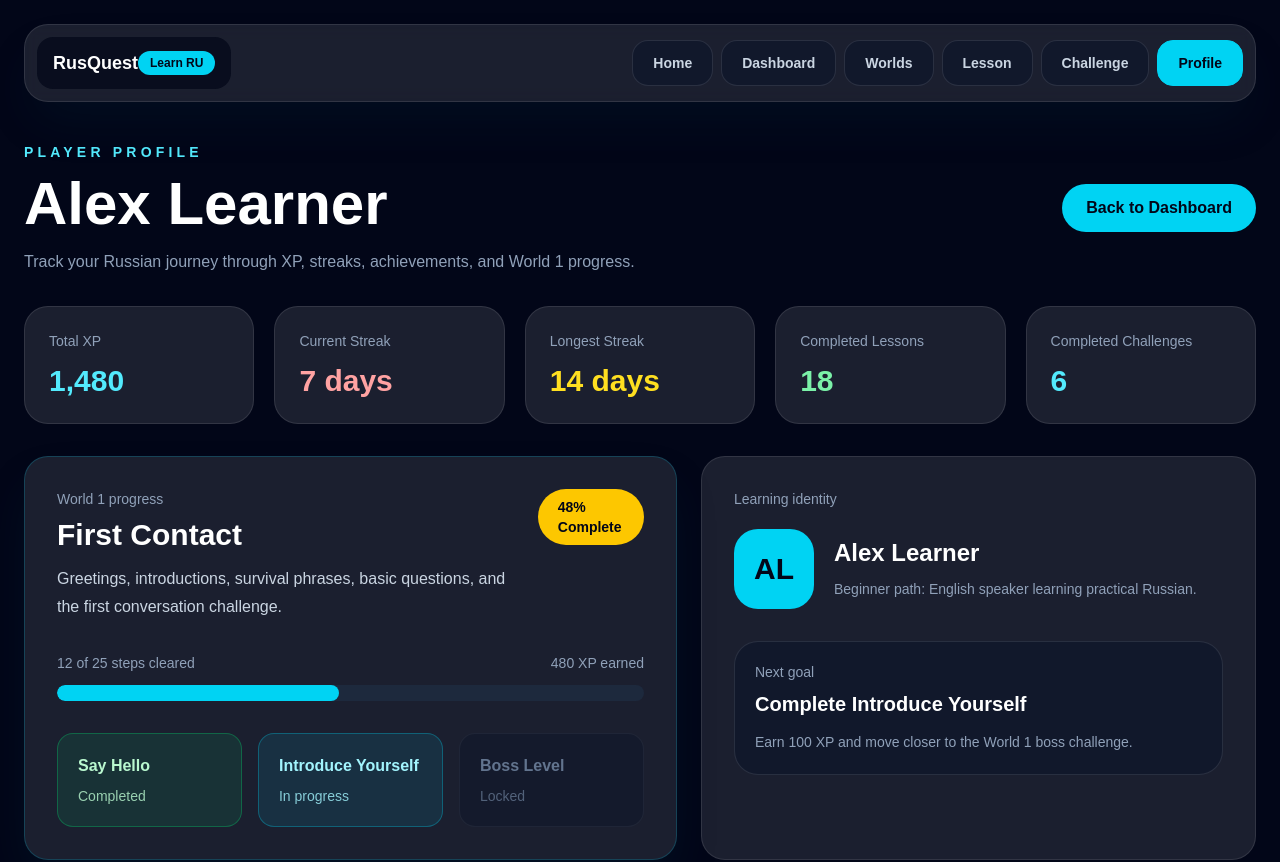
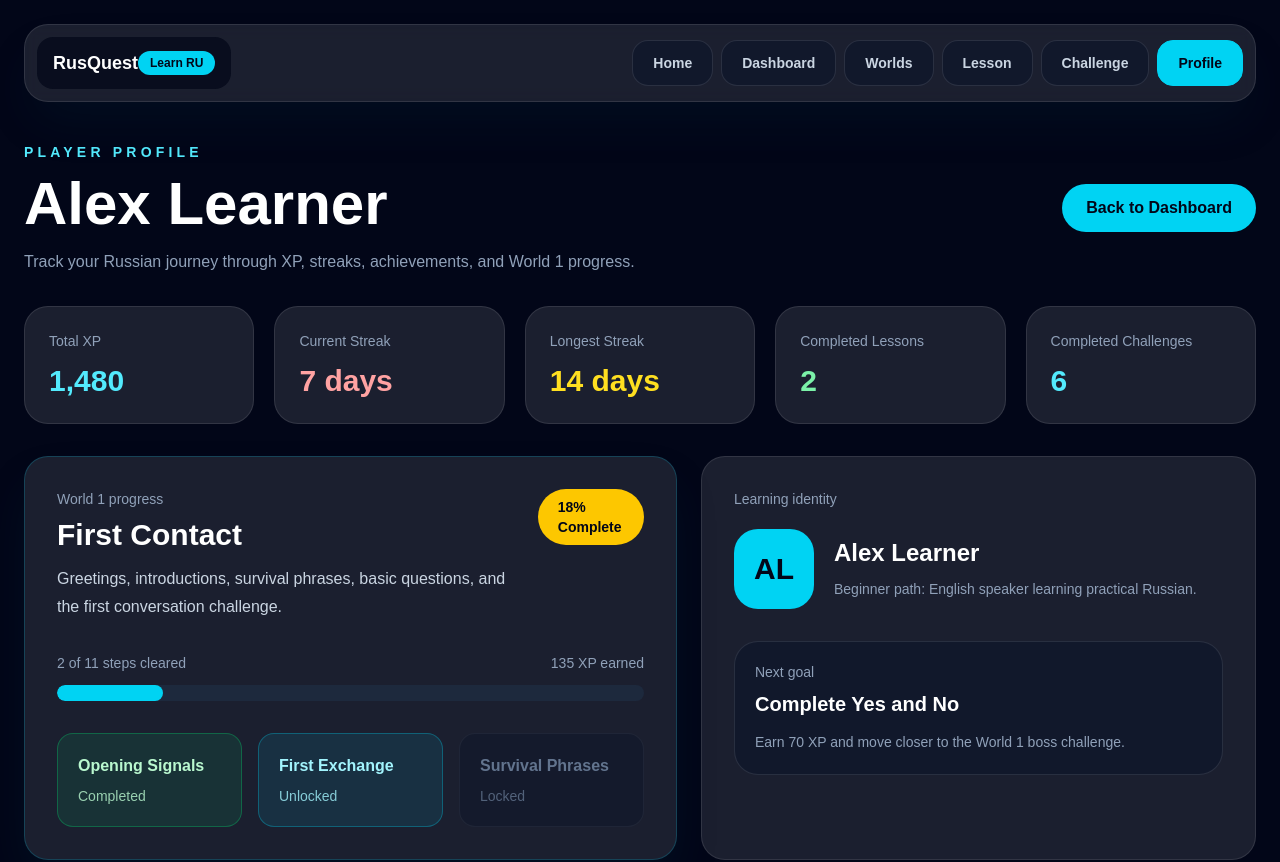
Before and after one commit to ayhampeter-debug/russian-learning-platform, a Next.js app: page /profile in a window 1280 px wide. Shown: the top 862 px of the page. Built offline with nearby package versions, Linux system fonts and the light colour scheme.

Commit message:
Add local progress saving

```diff
--- a/app/challenge/page.tsx
+++ b/app/challenge/page.tsx
@@ -13,6 +13,7 @@ import {
   type TextQuestion,
   worldOne,
 } from "@/lib/learning-data";
+import { completeChallenge } from "@/lib/progress-storage";
 import Link from "next/link";
 import { useState } from "react";
 
@@ -211,6 +212,10 @@ export default function ChallengePage() {
     const isLastQuestion = currentQuestionIndex === bossQuestions.length - 1;
 
     if (isLastQuestion || hearts === 0) {
+      if (finalPassed) {
+        completeChallenge("world-1-boss", xp, hearts);
+      }
+
       setIsFinished(true);
       return;
     }
--- a/app/dashboard/page.tsx
+++ b/app/dashboard/page.tsx
@@ -1,8 +1,18 @@
+"use client";
+
 import { Navigation } from "@/components/Navigation";
 import { userProgress, worldOne } from "@/lib/learning-data";
+import {
+  getLessonProgressState,
+  getProgressSummary,
+  useProgress,
+} from "@/lib/progress-storage";
 import Link from "next/link";
 
 export default function DashboardPage() {
+  const progress = useProgress();
+  const summary = getProgressSummary(progress);
+
   return (
     <main className="min-h-screen bg-slate-950 text-white">
       <Navigation />
@@ -25,17 +35,17 @@ export default function DashboardPage() {
         </div>
 
         <div className="grid gap-6 md:grid-cols-4">
-          <StatCard title="Total XP" value={userProgress.totalXp.toLocaleString()} icon="⚡" />
+          <StatCard title="Total XP" value={progress.totalXp.toLocaleString()} icon="XP" />
           <StatCard
             title="Current Streak"
-            value={`${userProgress.currentStreak} days`}
-            icon="🔥"
+            value={`${progress.currentStreak} days`}
+            icon="St"
           />
-          <StatCard title="Hearts" value={userProgress.hearts.toString()} icon="❤️" />
+          <StatCard title="Hearts" value={progress.hearts.toString()} icon="Ht" />
           <StatCard
             title="Achievements"
             value={userProgress.achievementsEarned.length.toString()}
-            icon="🏆"
+            icon="Ac"
           />
         </div>
 
@@ -47,31 +57,35 @@ export default function DashboardPage() {
                 <h2 className="text-2xl font-bold">{worldOne.subtitle}</h2>
               </div>
               <span className="rounded-full bg-yellow-400 px-4 py-2 text-sm font-bold text-slate-950">
-                Level {userProgress.level}
+                Level {Math.max(userProgress.level, Math.floor(progress.totalXp / 500))}
               </span>
             </div>
 
             <div className="mb-3 flex justify-between text-sm text-slate-400">
               <span>Progress</span>
-              <span>{userProgress.currentWorldProgressPercent}%</span>
+              <span>{summary.currentWorldProgressPercent}%</span>
             </div>
 
             <div className="h-4 overflow-hidden rounded-full bg-slate-800">
               <div
                 className="h-full rounded-full bg-cyan-400"
-                style={{ width: `${userProgress.currentWorldProgressPercent}%` }}
+                style={{ width: `${summary.currentWorldProgressPercent}%` }}
               />
             </div>
 
             <div className="mt-6 grid gap-4 md:grid-cols-3">
-              {worldOne.lessons.map((lesson) => (
-                <LessonMiniCard
-                  key={lesson.id}
-                  title={lesson.title}
-                  status={lesson.status}
-                  locked={lesson.locked}
-                />
-              ))}
+              {worldOne.lessons.map((lesson) => {
+                const lessonState = getLessonProgressState(lesson, progress);
+
+                return (
+                  <LessonMiniCard
+                    key={lesson.id}
+                    title={lesson.title}
+                    status={lessonState.status}
+                    locked={lessonState.locked}
+                  />
+                );
+              })}
             </div>
           </div>
 
@@ -130,7 +144,7 @@ function LessonMiniCard({
           : "border-white/10 bg-slate-900/70"
       }`}
     >
-      <p className="font-semibold">{locked ? "🔒 " : ""}{title}</p>
+      <p className="font-semibold">{locked ? "Locked: " : ""}{title}</p>
       <p className="mt-2 text-sm text-slate-400">{status}</p>
     </div>
   );
--- a/app/lesson/page.tsx
+++ b/app/lesson/page.tsx
@@ -13,6 +13,7 @@ import {
   type MatchingExercise,
   type SentenceOrderExercise,
 } from "@/lib/learning-data";
+import { completeLesson } from "@/lib/progress-storage";
 import Link from "next/link";
 import { useState } from "react";
 
@@ -126,6 +127,7 @@ export function LessonExperience({ lesson }: { lesson: Lesson }) {
 
   function handleNext() {
     if (currentExerciseIndex === lessonExercises.length - 1) {
+      completeLesson(currentLesson.id, xp);
       setIsFinished(true);
       return;
     }
--- a/app/profile/page.tsx
+++ b/app/profile/page.tsx
@@ -1,19 +1,39 @@
+"use client";
+
 import { Navigation } from "@/components/Navigation";
 import {
   achievements,
-  profileStats,
   recentActivity,
   userProgress,
   worldOne,
   type Achievement,
-  type ProfileStat,
   type RecentActivity,
+  type StatAccent,
 } from "@/lib/learning-data";
+import {
+  getProgressSummary,
+  getStageProgressState,
+  useProgress,
+} from "@/lib/progress-storage";
 import Link from "next/link";
 
-type StatCardProps = ProfileStat;
+type StatCardProps = {
+  title: string;
+  value: string;
+  accent: StatAccent;
+};
 
 export default function ProfilePage() {
+  const progress = useProgress();
+  const summary = getProgressSummary(progress);
+  const dynamicStats: StatCardProps[] = [
+    { title: "Total XP", value: progress.totalXp.toLocaleString(), accent: "cyan" },
+    { title: "Current Streak", value: `${progress.currentStreak} days`, accent: "red" },
+    { title: "Longest Streak", value: `${userProgress.longestStreak} days`, accent: "yellow" },
+    { title: "Completed Lessons", value: summary.completedLessons.length.toString(), accent: "green" },
+    { title: "Completed Challenges", value: summary.completedChallenges.length.toString(), accent: "cyan" },
+  ];
+
   return (
     <main className="min-h-screen bg-slate-950 text-white">
       <Navigation />
@@ -41,7 +61,7 @@ export default function ProfilePage() {
         </div>
 
         <div className="grid gap-5 md:grid-cols-2 lg:grid-cols-5">
-          {profileStats.map((stat) => (
+          {dynamicStats.map((stat) => (
             <StatCard key={stat.title} {...stat} />
           ))}
         </div>
@@ -59,33 +79,44 @@ export default function ProfilePage() {
               </div>
 
               <span className="w-fit rounded-full bg-yellow-400 px-5 py-2 text-sm font-black text-slate-950">
-                {userProgress.currentWorldProgressPercent}% Complete
+                {summary.currentWorldProgressPercent}% Complete
               </span>
             </div>
 
             <div className="mt-8">
               <div className="mb-3 flex justify-between text-sm text-slate-400">
                 <span>
-                  {userProgress.clearedSteps} of {userProgress.totalSteps} steps cleared
+                  {summary.clearedSteps} of {summary.totalSteps} steps cleared
                 </span>
-                <span>{userProgress.profileWorldXp} XP earned</span>
+                <span>{summary.profileWorldXp} XP earned</span>
               </div>
               <div className="h-4 overflow-hidden rounded-full bg-slate-800">
                 <div
                   className="h-full rounded-full bg-cyan-400"
-                  style={{ width: `${userProgress.currentWorldProgressPercent}%` }}
+                  style={{ width: `${summary.currentWorldProgressPercent}%` }}
                 />
               </div>
             </div>
 
             <div className="mt-8 grid gap-4 md:grid-cols-3">
-              <WorldStep title="Say Hello" status="Completed" tone="done" />
-              <WorldStep
-                title="Introduce Yourself"
-                status="In progress"
-                tone="active"
-              />
-              <WorldStep title="Boss Level" status="Locked" tone="locked" />
+              {worldOne.stages.slice(0, 3).map((stage) => {
+                const stageState = getStageProgressState(stage.id, progress);
+                const tone =
+                  stageState.status === "Completed"
+                    ? "done"
+                    : stageState.status === "Unlocked"
+                      ? "active"
+                      : "locked";
+
+                return (
+                  <WorldStep
+                    key={stage.id}
+                    title={stage.title}
+                    status={stageState.status}
+                    tone={tone}
+                  />
+                );
+              })}
             </div>
           </div>
 
@@ -106,10 +137,10 @@ export default function ProfilePage() {
             <div className="mt-8 rounded-3xl border border-white/10 bg-slate-900/80 p-5">
               <p className="text-sm text-slate-400">Next goal</p>
               <p className="mt-2 text-xl font-bold">
-                {userProgress.nextGoalTitle}
+                {summary.nextGoalTitle}
               </p>
               <p className="mt-3 text-sm leading-6 text-slate-400">
-                {userProgress.nextGoalDescription}
+                {summary.nextGoalDescription}
               </p>
             </div>
           </div>
--- a/app/worlds/page.tsx
+++ b/app/worlds/page.tsx
@@ -1,19 +1,17 @@
+"use client";
+
 import { Navigation } from "@/components/Navigation";
-import { userProgress, worldOne, type StageStatus } from "@/lib/learning-data";
+import { worldOne, type StageStatus } from "@/lib/learning-data";
+import {
+  getProgressSummary,
+  getStageProgressState,
+  useProgress,
+} from "@/lib/progress-storage";
 import Link from "next/link";
 
 export default function WorldsPage() {
-  function getStageStatus(stageId: string): StageStatus {
-    if (userProgress.completedStages.includes(stageId)) {
-      return "Completed";
-    }
-
-    if (userProgress.unlockedStages.includes(stageId)) {
-      return "Unlocked";
-    }
-
-    return "Locked";
-  }
+  const progress = useProgress();
+  const summary = getProgressSummary(progress);
 
   return (
     <main className="min-h-screen bg-slate-950 text-white">
@@ -39,25 +37,29 @@ export default function WorldsPage() {
             </div>
 
             <div className="rounded-full bg-yellow-400 px-5 py-2 font-bold text-slate-950">
-              {userProgress.currentWorldProgressPercent}% Complete
+              {summary.currentWorldProgressPercent}% Complete
             </div>
           </div>
 
           <div className="grid gap-5 md:grid-cols-2 lg:grid-cols-3">
-            {worldOne.stages.map((stage) => (
+            {worldOne.stages.map((stage) => {
+              const stageState = getStageProgressState(stage.id, progress);
+
+              return (
                 <StageCard
                   key={stage.id}
                   number={stage.number}
                   title={stage.title}
                   description={stage.description}
-                status={getStageStatus(stage.id)}
+                  status={stageState.status}
                   xp={`${stage.xp} XP`}
                   boss={stage.boss}
                   lessonId={
                     worldOne.lessons.find((lesson) => lesson.stageId === stage.id)?.id
                   }
                 />
-            ))}
+              );
+            })}
           </div>
         </div>
       </section>
@@ -101,7 +103,7 @@ function StageCard({
               : "bg-cyan-400 text-slate-950"
           }`}
         >
-          {locked && !boss ? "🔒" : number}
+          {locked && !boss ? "L" : number}
         </div>
 
         <span className="rounded-full bg-white/10 px-3 py-1 text-xs text-slate-300">
--- /dev/null
+++ b/lib/progress-storage.ts
@@ -0,0 +1,250 @@
+"use client";
+
+import { useSyncExternalStore } from "react";
+import { userProgress, worldOne, type Lesson, type StageStatus } from "@/lib/learning-data";
+
+const progressStorageKey = "russian-learning-platform-progress";
+const progressChangeEventName = "russian-learning-platform-progress-change";
+
+export type SavedProgress = {
+  completedLessonIds: string[];
+  completedChallengeIds: string[];
+  totalXp: number;
+  hearts: number;
+  currentStreak: number;
+};
+
+export type LessonProgressState = {
+  status: StageStatus | "In progress";
+  locked: boolean;
+  completed: boolean;
+};
+
+export const fallbackProgress: SavedProgress = {
+  completedLessonIds: worldOne.lessons
+    .filter(
+      (lesson) =>
+        lesson.status === "Completed" ||
+        worldOne.stages.some(
+          (stage) => stage.id === lesson.stageId && stage.status === "Completed",
+        ),
+    )
+    .map((lesson) => lesson.id),
+  completedChallengeIds: userProgress.completedChallenges,
+  totalXp: userProgress.totalXp,
+  hearts: userProgress.hearts,
+  currentStreak: userProgress.currentStreak,
+};
+
+function canUseLocalStorage() {
+  return typeof window !== "undefined" && typeof window.localStorage !== "undefined";
+}
+
+function unique(values: string[]) {
+  return Array.from(new Set(values));
+}
+
+function normalizeProgress(progress: Partial<SavedProgress>): SavedProgress {
+  return {
+    completedLessonIds: unique(
+      Array.isArray(progress.completedLessonIds) ? progress.completedLessonIds : [],
+    ),
+    completedChallengeIds: unique(
+      Array.isArray(progress.completedChallengeIds) ? progress.completedChallengeIds : [],
+    ),
+    totalXp:
+      typeof progress.totalXp === "number" && Number.isFinite(progress.totalXp)
+        ? progress.totalXp
+        : fallbackProgress.totalXp,
+    hearts:
+      typeof progress.hearts === "number" && Number.isFinite(progress.hearts)
+        ? progress.hearts
+        : fallbackProgress.hearts,
+    currentStreak:
+      typeof progress.currentStreak === "number" && Number.isFinite(progress.currentStreak)
+        ? progress.currentStreak
+        : fallbackProgress.currentStreak,
+  };
+}
+
+export function loadProgress(): SavedProgress {
+  if (!canUseLocalStorage()) {
+    return fallbackProgress;
+  }
+
+  try {
+    const storedProgress = window.localStorage.getItem(progressStorageKey);
+
+    if (!storedProgress) {
+      return fallbackProgress;
+    }
+
+    return normalizeProgress(JSON.parse(storedProgress) as Partial<SavedProgress>);
+  } catch {
+    return fallbackProgress;
+  }
+}
+
+export function saveProgress(progress: SavedProgress) {
+  if (!canUseLocalStorage()) {
+    return;
+  }
+
+  try {
+    window.localStorage.setItem(progressStorageKey, JSON.stringify(normalizeProgress(progress)));
+    window.dispatchEvent(new Event(progressChangeEventName));
+  } catch {
+    // Storage can fail in private browsing or under quota pressure; keep the app usable.
+  }
+}
+
+function subscribeToProgressChanges(onStoreChange: () => void) {
+  if (!canUseLocalStorage()) {
+    return () => {};
+  }
+
+  function handleStorageChange(event: StorageEvent) {
+    if (event.key === progressStorageKey) {
+      onStoreChange();
+    }
+  }
+
+  window.addEventListener(progressChangeEventName, onStoreChange);
+  window.addEventListener("storage", handleStorageChange);
+
+  return () => {
+    window.removeEventListener(progressChangeEventName, onStoreChange);
+    window.removeEventListener("storage", handleStorageChange);
+  };
+}
+
+export function useProgress() {
+  return useSyncExternalStore(subscribeToProgressChanges, loadProgress, () => fallbackProgress);
+}
+
+export function completeLesson(lessonId: string, xpEarned: number) {
+  const currentProgress = loadProgress();
+  const nextProgress = normalizeProgress({
+    ...currentProgress,
+    completedLessonIds: [...currentProgress.completedLessonIds, lessonId],
+    totalXp: currentProgress.totalXp + xpEarned,
+    hearts: Math.max(currentProgress.hearts, 1),
+  });
+
+  saveProgress(nextProgress);
+  return nextProgress;
+}
+
+export function completeChallenge(challengeId: string, xpEarned: number, heartsLeft: number) {
+  const currentProgress = loadProgress();
+  const nextProgress = normalizeProgress({
+    ...currentProgress,
+    completedChallengeIds: [...currentProgress.completedChallengeIds, challengeId],
+    totalXp: currentProgress.totalXp + xpEarned,
+    hearts: Math.max(heartsLeft, 0),
+  });
+
+  saveProgress(nextProgress);
+  return nextProgress;
+}
+
+export function getUnlockedLessonIds(completedLessonIds: string[]) {
+  const completedLessons = new Set(completedLessonIds);
+  const unlockedLessonIds = new Set<string>();
+
+  worldOne.lessons.forEach((lesson, index) => {
+    if (index === 0 || completedLessons.has(lesson.id)) {
+      unlockedLessonIds.add(lesson.id);
+      return;
+    }
+
+    const previousLesson = worldOne.lessons[index - 1];
+
+    if (previousLesson && completedLessons.has(previousLesson.id)) {
+      unlockedLessonIds.add(lesson.id);
+    }
+  });
+
+  return Array.from(unlockedLessonIds);
+}
+
+export function getLessonProgressState(
+  lesson: Lesson,
+  progress: SavedProgress,
+): LessonProgressState {
+  const completed = progress.completedLessonIds.includes(lesson.id);
+  const unlocked = getUnlockedLessonIds(progress.completedLessonIds).includes(lesson.id);
+
+  if (completed) {
+    return {
+      status: "Completed",
+      locked: false,
+      completed: true,
+    };
+  }
+
+  return {
+    status: unlocked ? "Unlocked" : "Locked",
+    locked: !unlocked,
+    completed: false,
+  };
+}
+
+export function getStageProgressState(stageId: string, progress: SavedProgress) {
+  const stageLessons = worldOne.lessons.filter((lesson) => lesson.stageId === stageId);
+  const completedLessons = new Set(progress.completedLessonIds);
+  const unlockedLessons = new Set(getUnlockedLessonIds(progress.completedLessonIds));
+
+  if (stageId === "boss-level") {
+    if (progress.completedChallengeIds.includes("world-1-boss")) {
+      return { status: "Completed" as StageStatus, locked: false };
+    }
+
+    const bossUnlocked = worldOne.lessons.every((lesson) => completedLessons.has(lesson.id));
+    return {
+      status: bossUnlocked ? ("Unlocked" as StageStatus) : ("Locked" as StageStatus),
+      locked: !bossUnlocked,
+    };
+  }
+
+  if (stageLessons.length > 0 && stageLessons.every((lesson) => completedLessons.has(lesson.id))) {
+    return { status: "Completed" as StageStatus, locked: false };
+  }
+
+  if (stageLessons.some((lesson) => unlockedLessons.has(lesson.id))) {
+    return { status: "Unlocked" as StageStatus, locked: false };
+  }
+
+  return { status: "Locked" as StageStatus, locked: true };
+}
+
+export function getProgressSummary(progress: SavedProgress) {
+  const completedWorldLessons = worldOne.lessons.filter((lesson) =>
+    progress.completedLessonIds.includes(lesson.id),
+  );
+  const bossCompleted = progress.completedChallengeIds.includes("world-1-boss");
+  const totalSteps = worldOne.lessons.length + 1;
+  const clearedSteps = completedWorldLessons.length + (bossCompleted ? 1 : 0);
+  const currentWorldProgressPercent = Math.round((clearedSteps / totalSteps) * 100);
+  const profileWorldXp = completedWorldLessons.reduce(
+    (total, lesson) => total + lesson.xpReward,
+    bossCompleted ? 200 : 0,
+  );
+  const nextLesson = worldOne.lessons.find(
+    (lesson) => !progress.completedLessonIds.includes(lesson.id),
+  );
+
+  return {
+    completedLessons: completedWorldLessons,
+    completedChallenges: progress.completedChallengeIds,
+    unlockedLessonIds: getUnlockedLessonIds(progress.completedLessonIds),
+    totalSteps,
+    clearedSteps,
+    currentWorldProgressPercent,
+    profileWorldXp,
+    nextGoalTitle: nextLesson ? `Complete ${nextLesson.title}` : "Clear the Boss Level",
+    nextGoalDescription: nextLesson
+      ? `Earn ${nextLesson.xpReward} XP and move closer to the World 1 boss challenge.`
+      : "Finish the final challenge to complete World 1.",
+  };
+}
```
Lines whose indentation alone changed are shown as unchanged.
